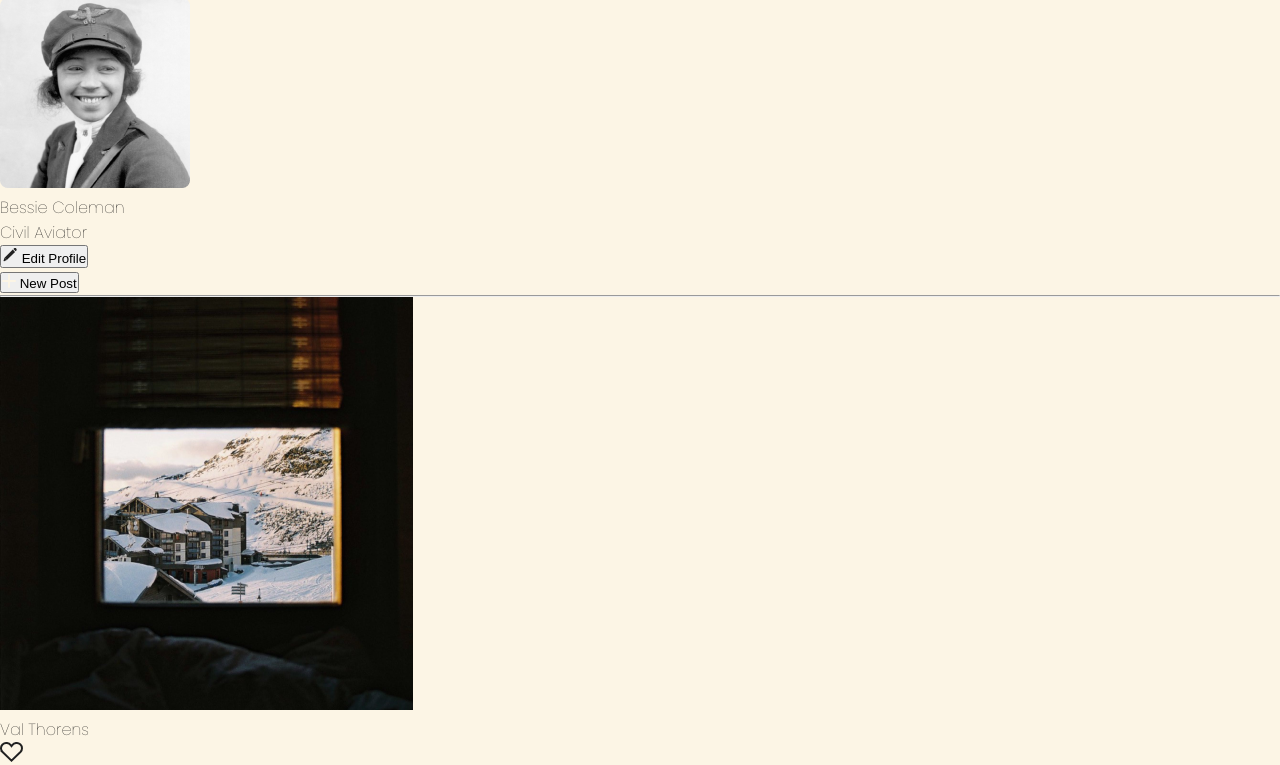
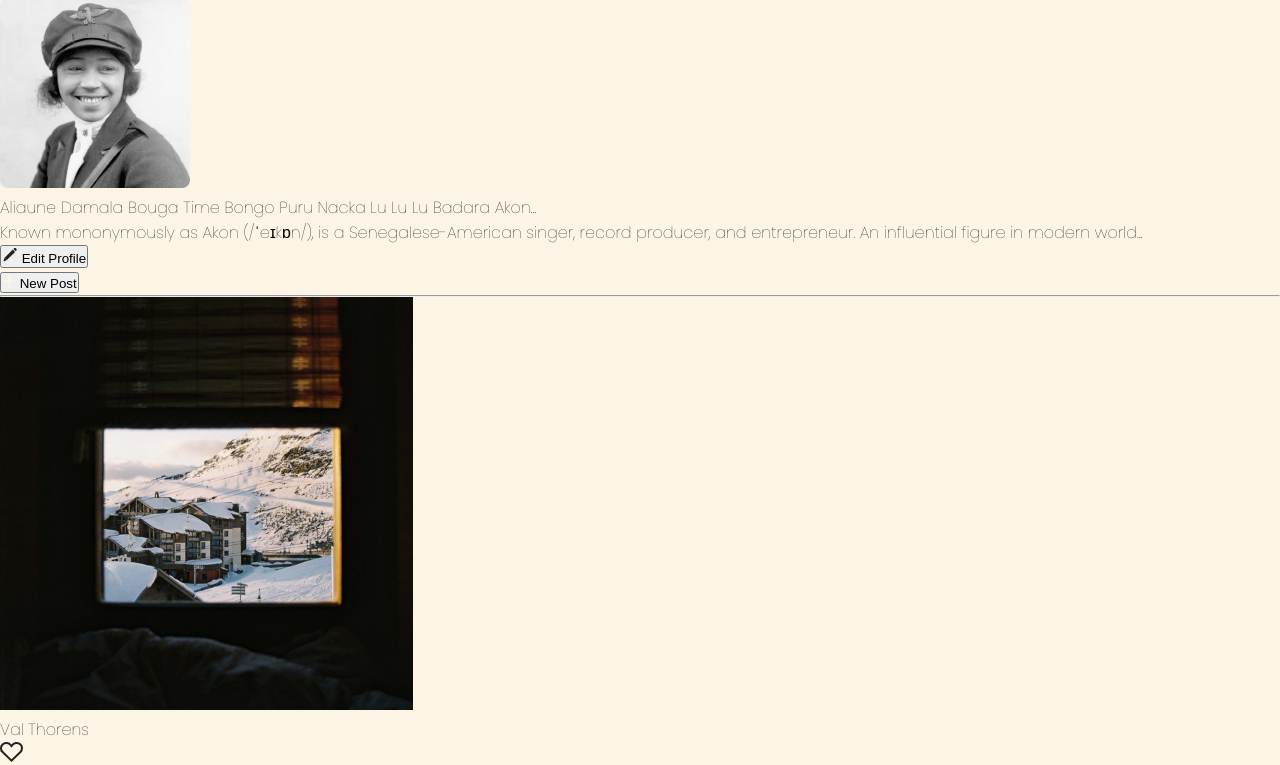
Before and after one commit to OlatomiwaOB/circle-03-instaspotsproject, a website built with Vite: page index.html in a window 1280 px wide. Shown: the part 35-800 px from the top of the page. Built offline with nearby package versions, Linux system fonts and the light colour scheme.

Commit message:
newly updated

```diff
--- a/index.html
+++ b/index.html
@@ -25,8 +25,8 @@
 
                 <!-- Hero Text Section -->
                 <div class="hero-text">
-                    <p>Bessie Coleman</p>
-                    <p>Civil Aviator</p>
+                    <p>Aliaune Damala Bouga Time Bongo Puru Nacka Lu Lu Lu Badara Akon...</p>
+                    <p>Known mononymously as Akon (/ˈeɪkɒn/), is a Senegalese-American singer, record producer, and entrepreneur. An influential figure in modern world...</p>
 
                     <!-- Edit Profile Button Section -->
                     <button class="edit_profile">
```
